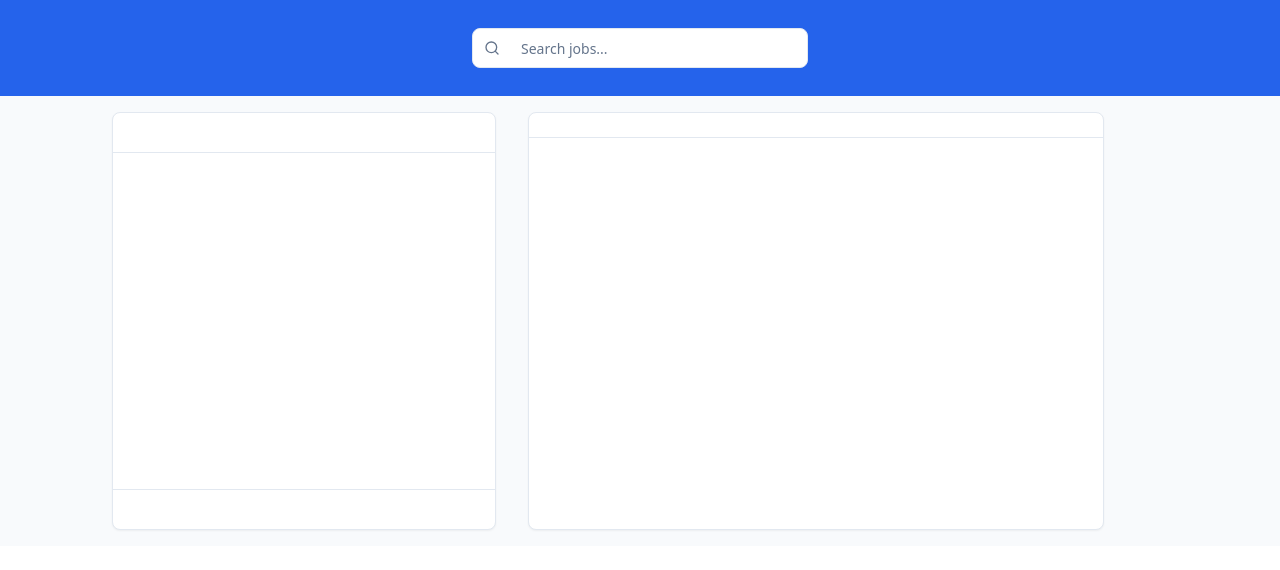
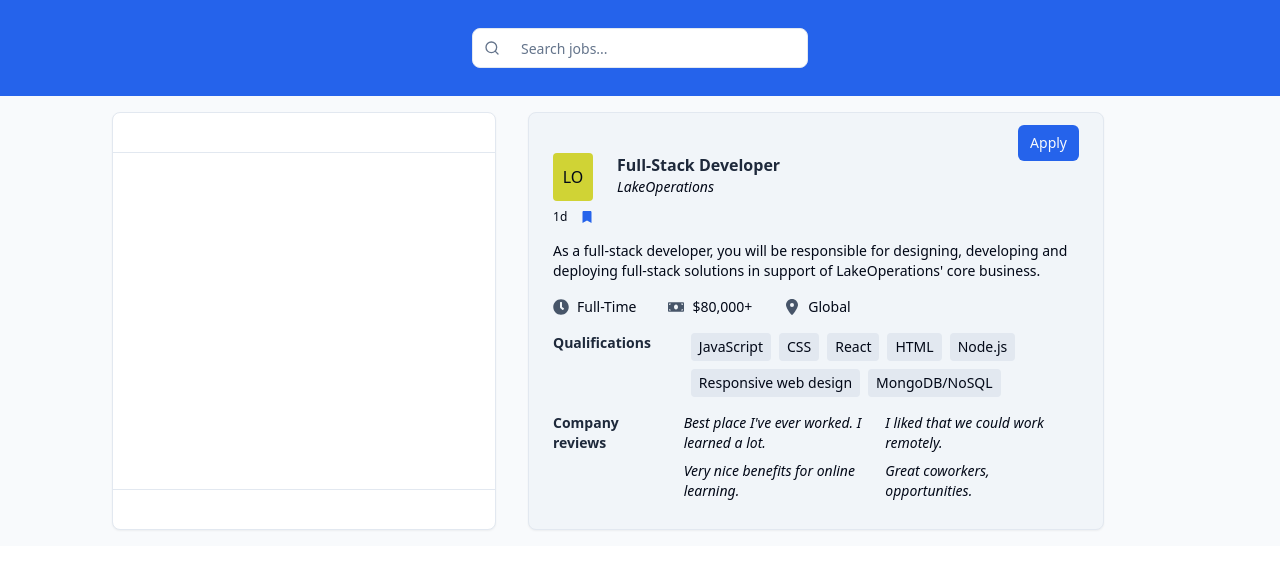
Before and after one commit to manishkumarguptadev/jobportal, a React (Vite) app: page / in a window 1280 px wide. Shown: the top 570 px of the page. Built offline with nearby package versions, Linux system fonts and the light colour scheme.

Commit message:
job details UI

```diff
--- a/src/components/JobDetails.tsx
+++ b/src/components/JobDetails.tsx
@@ -1,10 +1,124 @@
-import { Card, CardContent, CardHeader } from "@/components/ui/card";
+import { Card, CardContent } from "@/components/ui/card";
+import { FaBookmark, FaClock, FaMoneyBill } from "react-icons/fa";
+import { FaLocationDot } from "react-icons/fa6";
+import { Button } from "./ui/button";
 
 function JobDetails() {
+  const jobItem = {
+    id: "clxgjujzt0000zvlrapxl86nh",
+    description:
+      "As a full-stack developer, you will be responsible for designing, developing and deploying full-stack solutions in support of LakeOperations' core business.",
+    qualifications: [
+      "JavaScript",
+      "CSS",
+      "React",
+      "HTML",
+      "Node.js",
+      "Responsive web design",
+      "MongoDB/NoSQL",
+    ],
+    reviews: [
+      "Best place I've ever worked. I learned a lot.",
+      "I liked that we could work remotely.",
+      "Very nice benefits for online learning.",
+      "Great coworkers, opportunities.",
+    ],
+    title: "Full-Stack Developer",
+    badgeLetters: "LO",
+    company: "LakeOperations",
+    duration: "Full-Time",
+    salary: "$80,000+",
+    location: "Global",
+    relevanceScore: 99,
+    daysAgo: 1,
+    companyURL: "https://fictionallakeoperationswebsite.com",
+  };
   return (
-    <Card className="ml-8 h-[418px] w-[45vw] overflow-auto">
-      <CardHeader className="flex flex-row items-center border-b px-6 py-3"></CardHeader>
-      <CardContent></CardContent>
+    <Card className="ml-8 h-[418px] w-[45vw] overflow-auto bg-slate-100">
+      <CardContent>
+        <section className="relative">
+          <div>
+            <Button size={"sm"} asChild className="absolute right-0 top-3">
+              <a href={jobItem?.companyURL} target="_blank">
+                Apply
+              </a>
+            </Button>
+
+            <div className="space-y-4">
+              <section className="flex gap-6 pt-10">
+                <div>
+                  <div className="flex h-12 w-10 items-center justify-center rounded-sm bg-[#d0d335] font-medium">
+                    {jobItem?.badgeLetters}
+                  </div>
+                  <div className="mt-2 flex justify-between">
+                    <time className="text-xs">{jobItem?.daysAgo}d</time>
+
+                    <FaBookmark
+                      className="mt-[2px] text-xs text-primary"
+                      id={jobItem?.id}
+                    />
+                  </div>
+                </div>
+
+                <div className="job-info__right">
+                  <h2 className="text-base font-semibold text-slate-800">
+                    {jobItem?.title}
+                  </h2>
+                  <p className="text-sm italic">{jobItem?.company}</p>
+                </div>
+              </section>
+              <p className="text-sm">{jobItem?.description}</p>
+              <div className="flex gap-8">
+                <p className="flex items-center gap-2">
+                  <FaClock className="text-slate-600" />
+                  <span className="text-sm">{jobItem?.duration}</span>
+                </p>
+                <p className="flex items-center gap-2">
+                  <FaMoneyBill className="text-slate-600" />
+                  <span className="text-sm">{jobItem?.salary}</span>
+                </p>
+                <p className="flex items-center gap-2">
+                  <FaLocationDot className="text-slate-600" />
+                  <span className="text-sm">{jobItem?.location}</span>
+                </p>
+              </div>
+
+              <section className="flex">
+                <div className="mr-10">
+                  <h4 className="text-sm font-semibold text-slate-800">
+                    Qualifications
+                  </h4>
+                </div>
+                <ul className="flex flex-wrap items-start gap-2">
+                  {jobItem?.qualifications.map((qualification) => (
+                    <li
+                      key={qualification}
+                      className="rounded-sm bg-slate-200 px-2 py-1 text-sm"
+                    >
+                      {qualification}
+                    </li>
+                  ))}
+                </ul>
+              </section>
+
+              <section className="flex">
+                <div className="mr-10">
+                  <h4 className="text-sm font-semibold text-slate-800">
+                    Company reviews
+                  </h4>
+                </div>
+                <ul className="grid grid-cols-2 gap-2">
+                  {jobItem?.reviews.map((review) => (
+                    <li key={review} className="text-sm italic">
+                      {review}
+                    </li>
+                  ))}
+                </ul>
+              </section>
+            </div>
+          </div>
+        </section>
+      </CardContent>
     </Card>
   );
 }
```
